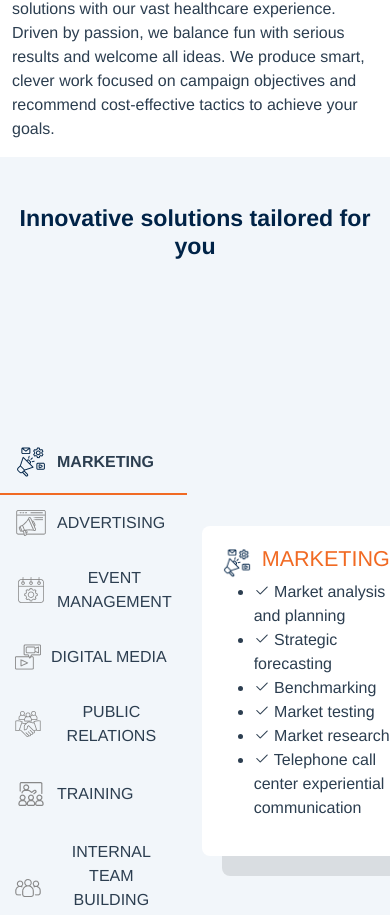
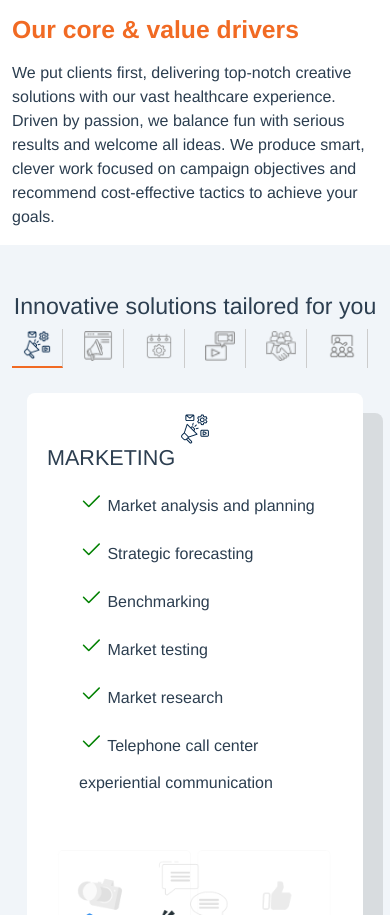
Before and after one commit to Shimaa-reda/splendid, a Vue app: page / in a window 390 px wide. Shown: the part 3078-3993 px from the top of the page. Built offline with nearby package versions, Linux system fonts and the light colour scheme.

Commit message:
tabs done

```diff
--- a/src/components/VerticalTabComponent.vue
+++ b/src/components/VerticalTabComponent.vue
@@ -1,8 +1,7 @@
 <template>
-<div class="parent ">
-   <h3 class="pt-5">Innovative solutions tailored for you</h3>
- <div class="vertical-tabs " id="services">
-
+<div class="parent">
+  <h3 class="pt-5">Innovative solutions tailored for you</h3>
+  <div class="vertical-tabs container" id="services">
     <div class="tabs">
       <div
         v-for="(tab, index) in tabs"
@@ -11,7 +10,7 @@
         @click="activeTab = index"
       >
         <img :src="require('@/assets/' + tab.icon)" class="tab-icon" alt="icon" />
-        {{ tab.title }}
+        <span class="tab-title">{{ tab.title }}</span>
       </div>
     </div>
     <div class="content-container">
@@ -34,9 +33,11 @@
     </div>
   </div>
 
-   <h3 class="pb-5">Ready to take your brand to the next level? <button class="contact-btn" @click="showModal = true">Contact Us</button></h3>
+  <h3 class="pb-5 mt-5">Ready to take your brand to the next level?
+    <button class="contact-btn" @click="showModal = true">Contact Us</button></h3>
+
+
 </div>
-
 </template>
 
 <script>
@@ -80,7 +81,7 @@ export default {
           title: 'EVENT MANAGEMENT',
           content: `
             <ul class="text-start">
-             <li><i class="bi bi-check2"></i> Market analysis and planning</li>
+              <li><i class="bi bi-check2"></i> Market analysis and planning</li>
               <li><i class="bi bi-check2"></i> Strategic forecasting</li>
               <li><i class="bi bi-check2"></i> Benchmarking</li>
               <li><i class="bi bi-check2"></i> Market testing</li>
@@ -95,7 +96,7 @@ export default {
           title: 'DIGITAL MEDIA',
           content: `
             <ul class="text-start">
-             <li><i class="bi bi-check2"></i> Market analysis and planning</li>
+              <li><i class="bi bi-check2"></i> Market analysis and planning</li>
               <li><i class="bi bi-check2"></i> Strategic forecasting</li>
               <li><i class="bi bi-check2"></i> Benchmarking</li>
               <li><i class="bi bi-check2"></i> Market testing</li>
@@ -156,97 +157,11 @@ export default {
 };
 </script>
 
-<style scoped>
-.vertical-tabs {
-  display: flex;
-  height: 100vh;
-  /* background-color: #D9E4EF57; */
-}
-.parent{
-   /* height: 100vh;  */
-  background-color: #D9E4EF57;
-}
-.tabs {
-  flex: 1;
-  display: flex;
-  flex-direction: column;
-  justify-content: center; /* Center tabs vertically */
-  /* border-right: 1px solid #ccc;
-  background-color: #f9f9f9;  */
-}
-
-.tab {
-  padding: 15px;
-  cursor: pointer;
-  /* border-bottom: 1px solid #ccc;  */
-  display: flex;
-  align-items: center;
-}
-
-.tab img {
-  margin-right: 10px;
-}
-
-.tab.active {
-  border-bottom: 2px solid #F16A23;
-
-  font-weight: bold;
-}
-
-.content-container {
-  flex: 3;
-  padding: 15px;
-  display: flex;
-  justify-content: center; /* Center the content horizontally */
-  align-items: center; /* Center the content vertically */
-}
-
-.content {
-  display: flex;
-  align-items: center; /* Center content vertically */
-  height: 100%;
-}
-.parent h3{
-  color: #002347;
-  font-weight: bold;
-  /* margin-top: 10px; */
-}
-
-
-.white-background {
-  background-color: white;
-  padding: 20px;
-  border-radius: 8px;
-  box-shadow:  20px 20px rgba(0, 0, 0, 0.1);
-}
-
-.content-row {
-  display: flex;
-  justify-content: space-between;
-}
-
-.content-text {
-  flex: 1;
-  padding-right: 20px;
-  display: flex;
-  flex-direction: column;
-  justify-content: center; /* Center vertically */
-}
-
-.content-image {
-  flex: 1;
-  display: flex;
-  justify-content: center;
-  align-items: center;
-}
-
-.content-image img {
-  max-width: 100%;
-  height: auto;
-}
-
-h2 {
-  margin-top: 0;
+<style>
+/* Global styles */
+.bi {
+  color: green;
+  font-size: 24px;
 }
 
 ul {
@@ -255,22 +170,84 @@ ul {
 }
 
 ul li {
-  /* padding-left: 20px;  */
   line-height: 2;
 }
+</style>
 
-.header {
+<style scoped>
+/* Styles for larger screens (default) */
+.vertical-tabs {
+  display: flex;
+  height: 100vh;
+
+}
+
+.tabs {
+  flex: 1;
+  display: flex;
+  flex-direction: column;
+  justify-content: flex-start;
+  padding-right: 10px;
+  margin-top: 130px;
+}
+
+.parent{
+  background-color: #F1F5F9;
+}
+.white-background {
+  background-color: white;
+  padding: 20px;
+  border-radius: 8px;
+  box-shadow: 20px 20px rgba(0, 0, 0, 0.1);
+}
+.tab {
+  padding: 15px;
+  cursor: pointer;
   display: flex;
   align-items: center;
-  color: #F16A23;
+  border-bottom: 1px solid #ccc; /* Separate each tab */
 }
 
-.header-icon {
+.tab img {
+  width: 30px;
+  height: 30px;
   margin-right: 10px;
-  width: 30px; /* Adjust size as needed */
-  height: 30px; /* Adjust size as needed */
 }
 
+.tab.active {
+  font-weight: bold;
+  color: #f16a23;
+
+}
+.content-row {
+  display: flex;
+  flex-wrap: wrap;
+ }
+.tab-title {
+  display: inline; /* Show tab titles on larger screens */
+}
+
+.content-container {
+  flex: 3;
+  padding: 15px;
+  display: flex;
+  justify-content: center;
+  align-items: center;
+
+}
+
+.content {
+  display: flex;
+  align-items: center;
+  height: 100%;
+}
+.content-container {
+  flex: 3;
+  padding: 15px;
+  display: flex;
+  justify-content: center;
+  align-items: center;
+}
 .contact-btn {
   background: linear-gradient(to bottom, #FFC371, #F16A23);
   border: none;
@@ -284,9 +261,68 @@ ul li {
   border-radius: 5px;
   line-height: 1.5; /* Align the button vertically with the navbar */
 }
+
+/* Responsive styles for smaller screens (below 768px) */
+@media (max-width: 768px) {
+  .tab.active {
+
+  color: #f16a23;
+  border-bottom: 2px solid #f16a23;
+
+}
+  .vertical-tabs {
+    flex-direction: column;
+  }
+
+  .tabs {
+    flex-direction: row; /* Horizontal tabs on small screens */
+    overflow-x: auto;
+    white-space: nowrap;
+    padding-bottom: 10px;
+    margin-top: 0px;
+  }
+
+  .tab {
+    padding: 10px;
+    margin-right: 10px; /* Space between tabs */
+    border-bottom: none; /* Remove border for horizontal tabs */
+    border-right: 1px solid #ccc;
+
+  }
+
+  .tab img {
+    margin-right: 0; /* Remove margin for horizontal layout */
+    margin-bottom: 5px; /* Add bottom margin for icon spacing */
+  }
+
+  .tab-title {
+    display: none; /* Hide tab titles on smaller screens */
+  }
+
+  .content-container {
+    padding: 15px;
+    display: flex;
+    justify-content: center;
+    align-items: center;
+  }
+
+}
+
+</style>
+
+<style>
+/* Global styles */
 .bi {
   color: green;
-   font-size: 24px;
+  font-size: 24px;
+}
 
+ul {
+  list-style-type: none; /* Remove bullets */
+  padding-left: 0;
+}
+
+ul li {
+  line-height: 2;
 }
 </style>
```
